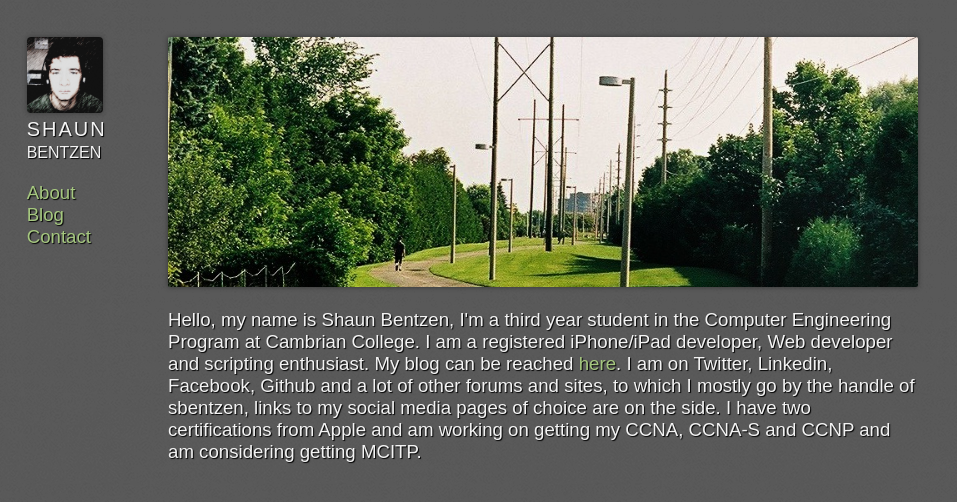
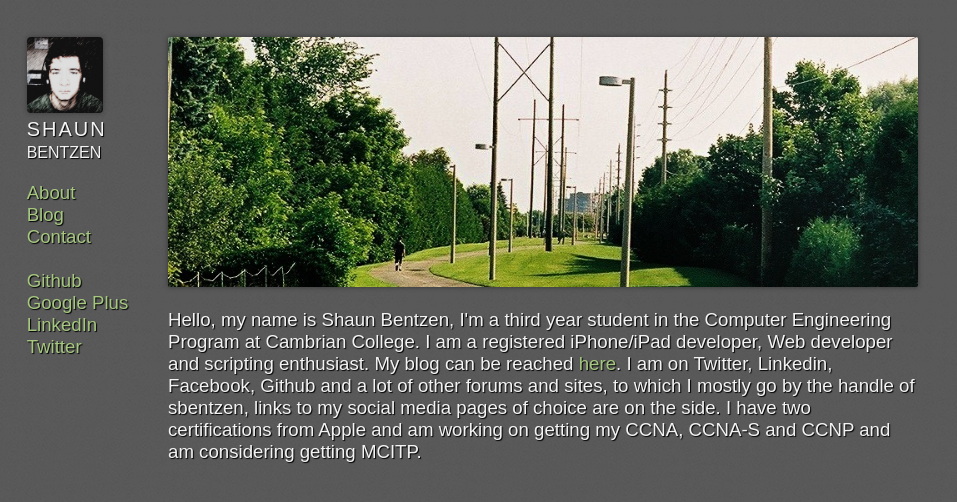
Before and after one commit to sbentzen/sbentzen.github.com, a Jekyll site: the page built from index.html, in a window 1280 px wide. Shown: the top 502 px of the page, without its empty margins (0-957 px from the left). Built offline with Jekyll 4.4.1, drawn with Linux system fonts in a browser that asks for light colours; Markdown is read by kramdown in place of the engine named in the settings.

Commit message:
Brought the other sites back for now

```diff
--- a/_includes/sidebar.html
+++ b/_includes/sidebar.html
@@ -8,9 +8,9 @@
 	    <li><a href="/blog.html">Blog</a></li>
 	    <li><a href="mailto:sbentzen@gmail.com">Contact</a></li>
 	    <br/>
-	    <!-- <li><a href="https://github.com/sbentzen">Github</a></li>
+	    <li><a href="https://github.com/sbentzen">Github</a></li>
 	    <li><a href="https://plus.google.com/114535672384891706672">Google Plus</a></li>
 	    <li><a href="http://ca.linkedin.com/pub/shaun-bentzen/2b/264/713">LinkedIn</a></li>
-	    <li><a href="http://twitter.com/smbentzen">Twitter</a></li> -->
+	    <li><a href="http://twitter.com/smbentzen">Twitter</a></li>
 	</ul>
 </div>
```
